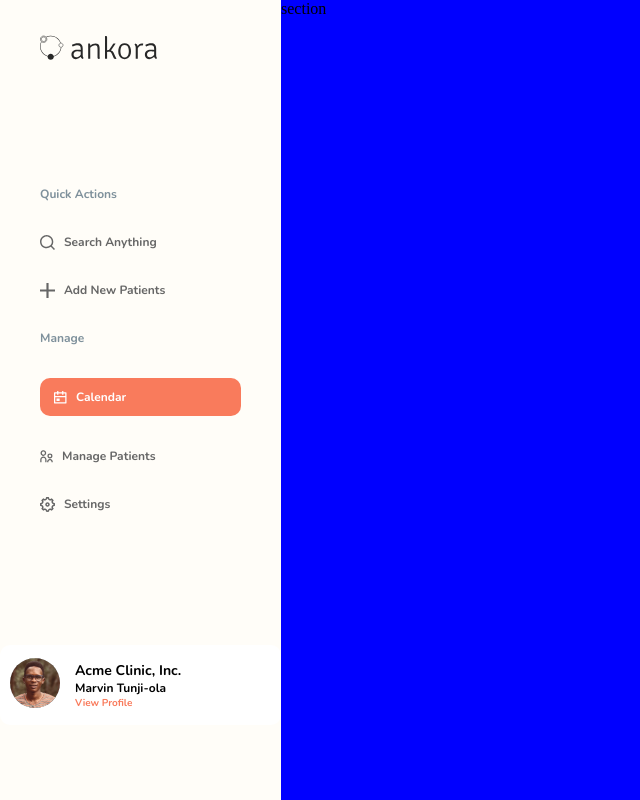
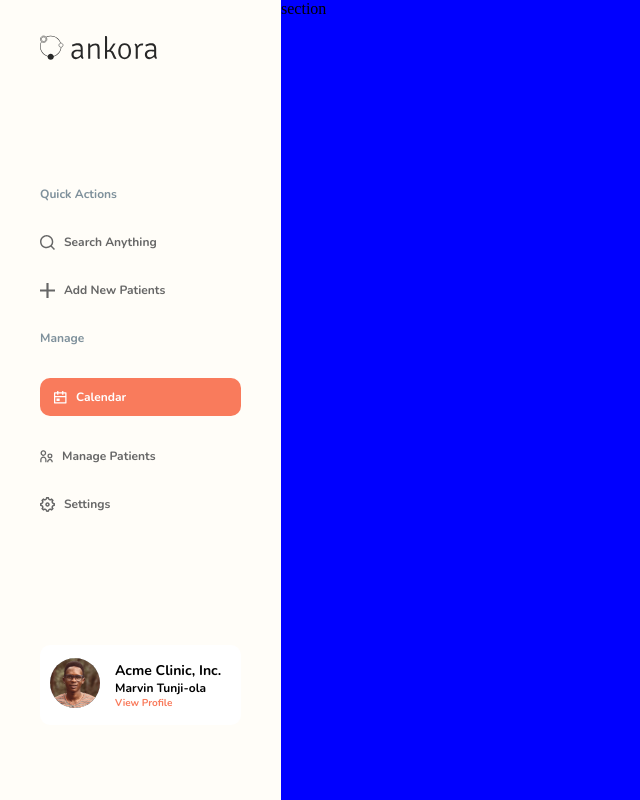
Before and after one commit to giftdavid101/appointment-schedular, a React (Create React App) app: page / in a window 1280 px wide. Shown: the top 800 px of the page, without its empty margins (0-640 px from the left). Built offline with nearby package versions, Linux system fonts and the light colour scheme; a web font is replaced by a local one.

Commit message:
Style: add style fixes

```diff
--- a/src/layout/dashboardLayout.tsx
+++ b/src/layout/dashboardLayout.tsx
@@ -38,6 +38,7 @@ const DashboardLayout: React.FC = ({ children }) => {
 };
 
 const DLStyling = styled.div<{ sidebarShowing: boolean }>`
+  min-height: 100vh;
   position: relative;
   --width: 281px;
   --sm-width: 100px;
@@ -85,7 +86,7 @@ const DLStyling = styled.div<{ sidebarShowing: boolean }>`
       }
 
       &--sidebar {
-        height: calc(100vh - 60px - 68px - 75px);
+        height: calc(100vh - 60px - 68px - 75px - 26px);
         overflow-y: auto;
         display: grid;
         grid-template-columns: minmax(0, 1fr);
@@ -95,6 +96,11 @@ const DLStyling = styled.div<{ sidebarShowing: boolean }>`
       &--footer {
         margin-bottom: 25px;
         margin-top: 10px;
+        padding: ${({ sidebarShowing }) => (sidebarShowing ? '0 40px' : '0')};
+
+        @media screen and (min-width: 1024px) {
+          padding: 0 40px;
+        }
       }
     }
   }
@@ -118,7 +124,7 @@ const DLStyling = styled.div<{ sidebarShowing: boolean }>`
         width: ${({ sidebarShowing }) => (sidebarShowing ? 'auto' : '0px')};
         height: ${({ sidebarShowing }) => (sidebarShowing ? 'auto' : '0px')};
         opacity: ${({ sidebarShowing }) => (sidebarShowing ? '1' : '0')};
-        // display: ${({ sidebarShowing }) => (sidebarShowing ? 'inherit' : 'none')};
+          // display: ${({ sidebarShowing }) => (sidebarShowing ? 'inherit' : 'none')};
       }
     }
 
```
